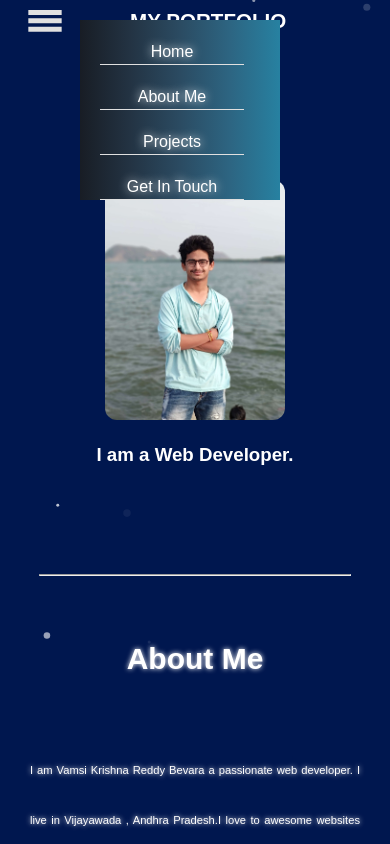
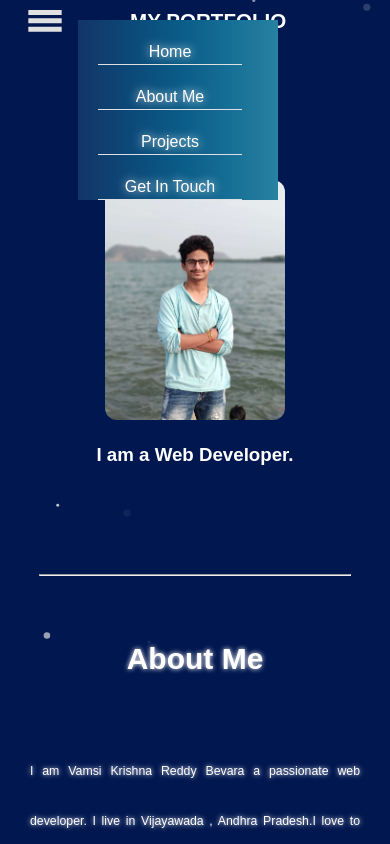
Before and after one commit to vamsikrishnareddybevara/myportfolio, a plain HTML site: page index.html in a window 390 px wide. Both pictures are taken after a click on the link 34 px from the left and 13 px from the top of the page. Shown: the top 844 px of the page. Drawn offline with nearby package versions, Linux system fonts and the light colour scheme.

Commit message:
update 24

```diff
--- a/responsive.css
+++ b/responsive.css
@@ -11,8 +11,8 @@
 		font-size: 1em;
 		margin-right: 40px;
 	}
-	#about-me{
-		font-size: 1em;
+	.about-me{
+		font-size: 1.1em;
 	}
 	.about-heading{
 		font-size: 30px;
@@ -31,8 +31,7 @@
 @media screen and (max-width: 550px){
 	.nav {
     	z-index: 10;
-    	background-image: linear-gradient(to right, #181d25, #233343, #2b4b62, #2d6582, #2781a1);
-    	width: 200px;
+background-image: linear-gradient(to right, #133567, #0c4878, #0a5b87, #156e95, #2781a1);    	width: 200px;
     	position:absolute;
     	/* This trasform moves the drawer off canvas. */
     	-webkit-transform: translate(-300px, 0px);
@@ -41,8 +40,8 @@
     	transition: transform 0.5s ease;
  	 }
     .nav.open {
-    	-webkit-transform: translate(80px, 20px);
-    	transform: translate(80px, 20px);
+    	-webkit-transform: translate(20vw, 20px);
+    	transform: translate(20vw, 20px);
   	}
   	.item {
    		display: list-item;
```
